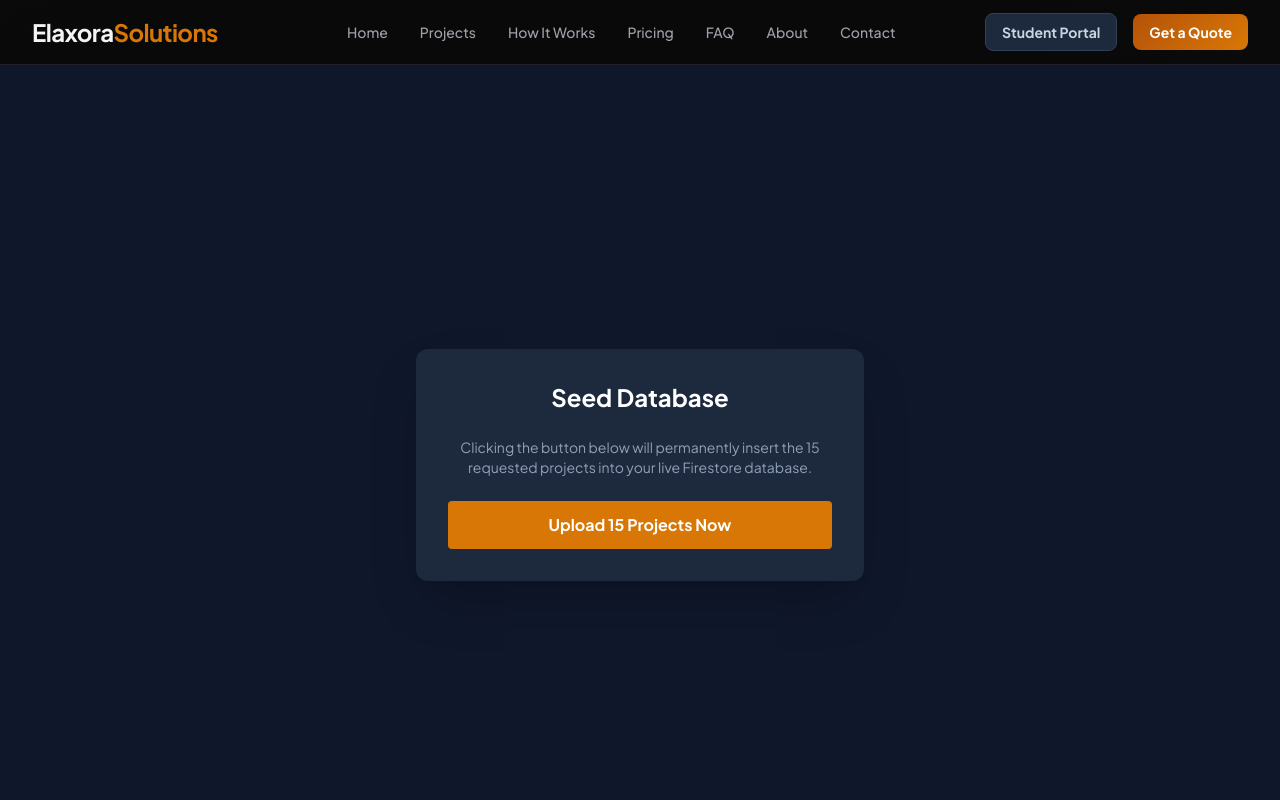
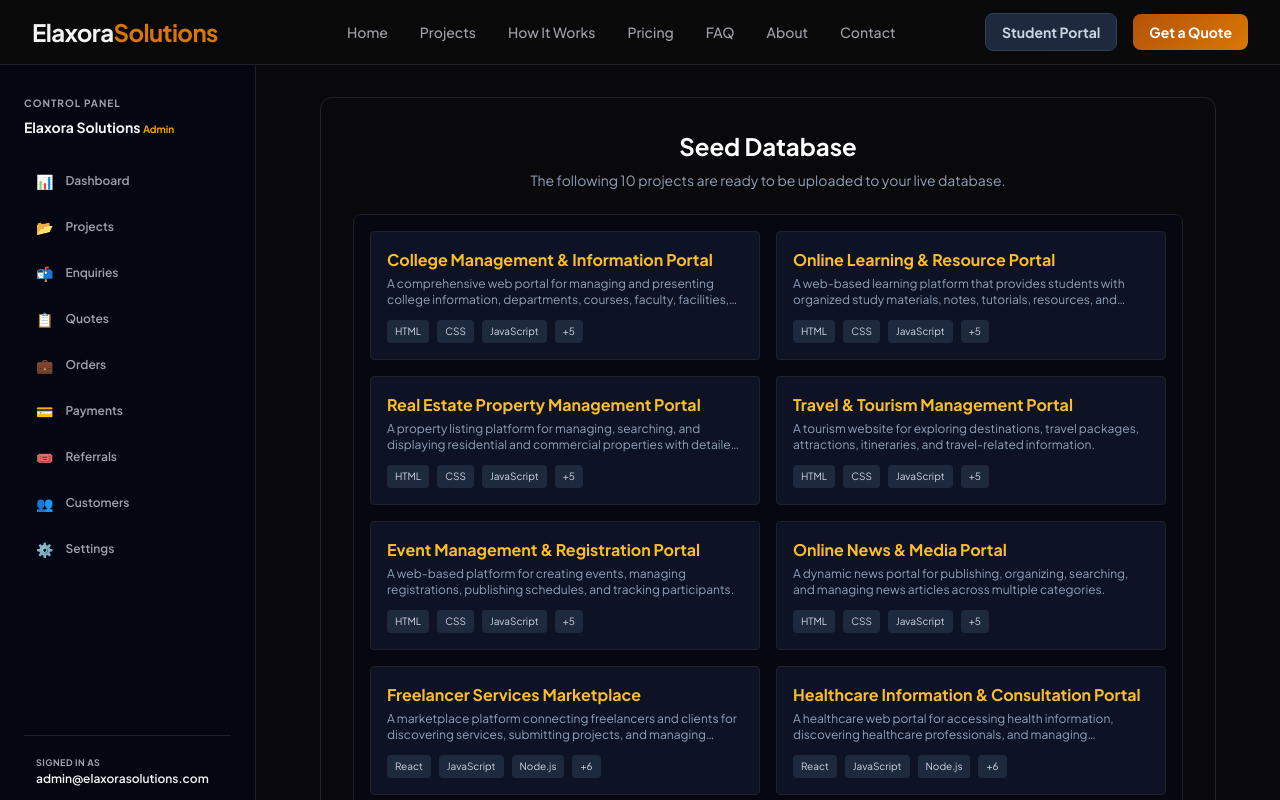
Before and after one commit to elango2601/Elaxora_Project, a Next.js app in the folder frontend/: page /admin/seed-projects in a window 1280 px wide. Shown: the top 800 px of the page. Built offline with nearby package versions, Linux system fonts and the light colour scheme.

Commit message:
feat: Add grid preview of projects to Seed Projects page

```diff
--- a/frontend/src/app/admin/seed-projects/page.tsx
+++ b/frontend/src/app/admin/seed-projects/page.tsx
@@ -1,3 +1,4 @@
+
 "use client";
 
 import { useState } from "react";
@@ -5,6 +6,7 @@ import { db } from "@/lib/firebase";
 import { collection, addDoc, serverTimestamp } from "firebase/firestore";
 import { projectsData } from "./data2";
 import { useRouter } from "next/navigation";
+import AdminSidebar from "@/components/AdminSidebar";
 
 export default function SeedProjects() {
   const [loading, setLoading] = useState(false);
@@ -13,7 +15,7 @@ export default function SeedProjects() {
 
   const handleSeed = async () => {
     setLoading(true);
-    setStatus("Starting to upload 10 projects...");
+    setStatus(`Starting to upload ${projectsData.length} projects...`);
 
     try {
       const colRef = collection(db, "projects");
@@ -29,7 +31,7 @@ export default function SeedProjects() {
         setStatus(`Uploaded ${count} of ${projectsData.length}...`);
       }
 
-      setStatus("Success! All 10 projects have been added to the database.");
+      setStatus(`Success! All ${projectsData.length} projects have been added to the database.`);
       setTimeout(() => {
         router.push("/admin/projects");
       }, 3000);
@@ -43,27 +45,53 @@ export default function SeedProjects() {
   };
 
   return (
-    <div className="min-h-screen bg-slate-900 flex flex-col items-center justify-center p-8 text-white">
-      <div className="bg-slate-800 p-8 rounded-xl shadow-2xl max-w-md w-full text-center space-y-6">
-        <h1 className="text-2xl font-bold">Seed Database</h1>
-        <p className="text-slate-400 text-sm">
-          Clicking the button below will permanently insert the 15 requested projects into your live Firestore database.
+    <div className="flex flex-col md:flex-row min-h-screen bg-background">
+      <AdminSidebar />
+      <main className="flex-grow p-6 sm:p-8 space-y-8 flex flex-col items-center justify-center">
+        <div className="bg-card p-8 rounded-xl border border-card-border max-w-4xl w-full space-y-6">
+          <div className="text-center">
+            <h1 className="text-2xl font-bold text-white">Seed Database</h1>
+            <p className="text-slate-400 text-sm mt-2">
+              The following {projectsData.length} projects are ready to be uploaded to your live database.
             </p>
+          </div>
+
+          <div className="grid grid-cols-1 md:grid-cols-2 gap-4 max-h-[50vh] overflow-y-auto pr-2 border border-card-border p-4 rounded-lg bg-slate-950/50">
+            {projectsData.map((p, i) => (
+              <div key={i} className="bg-slate-900/80 p-4 rounded border border-card-border flex flex-col justify-between">
+                <div>
+                  <h3 className="font-bold text-indigo-400">{p.title}</h3>
+                  <p className="text-xs text-slate-400 mt-1 line-clamp-2">{p.short_description}</p>
+                </div>
+                <div className="mt-3 flex gap-2 flex-wrap">
+                  {p.technologies.slice(0, 3).map((tech: string, j: number) => (
+                    <span key={j} className="text-[10px] bg-slate-800 px-2 py-1 rounded text-slate-300">
+                      {tech}
+                    </span>
+                  ))}
+                  {p.technologies.length > 3 && (
+                    <span className="text-[10px] bg-slate-800 px-2 py-1 rounded text-slate-300">+{p.technologies.length - 3}</span>
+                  )}
+                </div>
+              </div>
+            ))}
+          </div>
 
           <button
             onClick={handleSeed}
             disabled={loading}
             className="w-full bg-indigo-600 hover:bg-indigo-500 text-white font-bold py-3 px-4 rounded transition-colors disabled:opacity-50"
           >
-          {loading ? "Uploading..." : "Upload 15 Projects Now"}
+            {loading ? "Uploading..." : `Upload All ${projectsData.length} Projects Now`}
           </button>
 
           {status && (
-          <div className="text-sm p-4 bg-slate-700 rounded-lg text-emerald-400 font-medium">
+            <div className="text-sm p-4 bg-slate-800/80 border border-slate-700 rounded-lg text-emerald-400 font-medium text-center">
               {status}
             </div>
           )}
         </div>
+      </main>
     </div>
   );
 }
```
Lines whose indentation alone changed are shown as unchanged.
